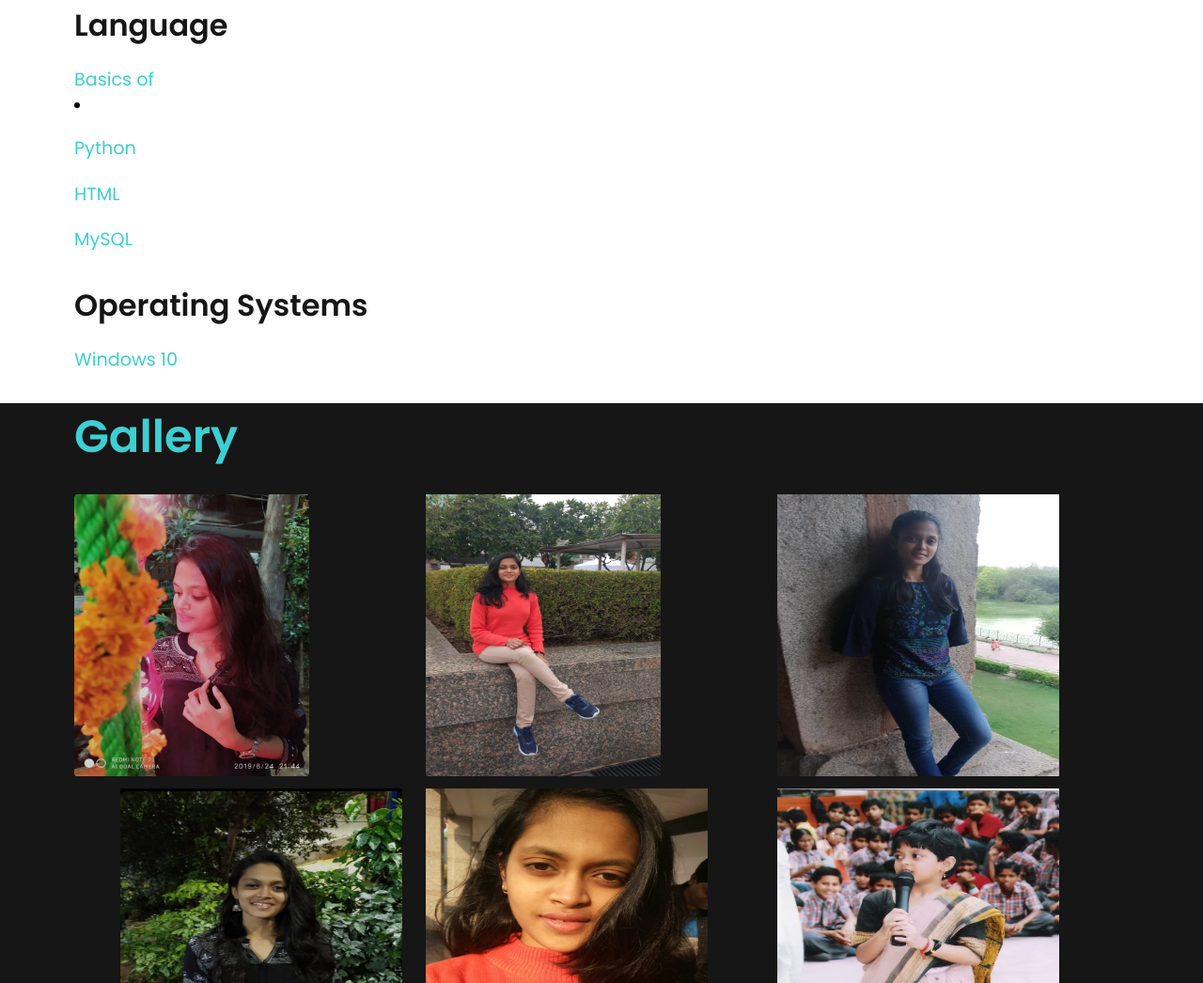
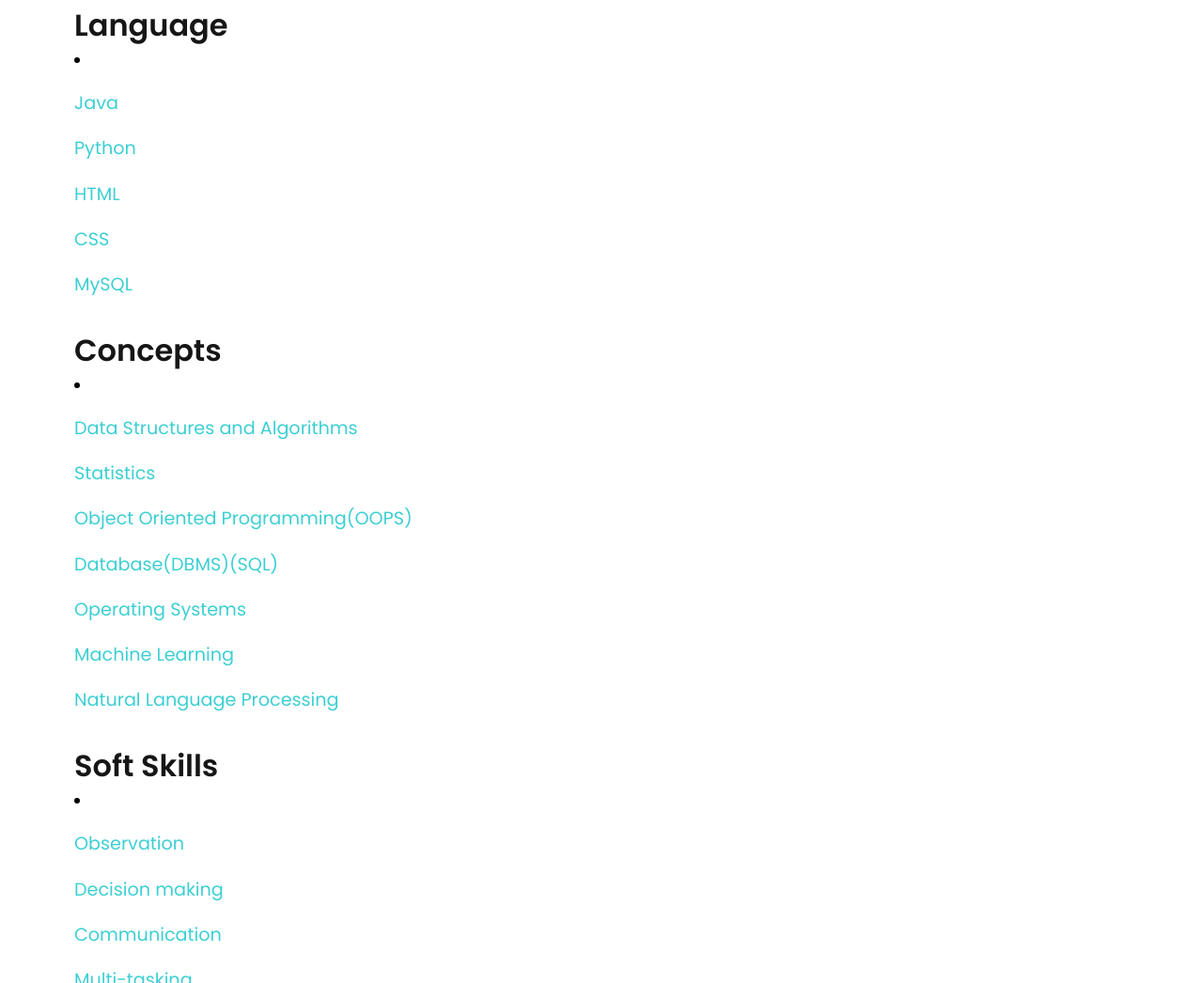
Before and after one commit to AvipsaPradhan/portfolio, a plain HTML site: page index.html in a window 1280 px wide. Shown: the part 1754-2800 px from the top of the page at 94% size. Drawn offline with Linux system fonts and the light colour scheme.

Commit message:
Update index.html
final commit

```diff
--- a/index.html
+++ b/index.html
@@ -32,7 +32,8 @@
                 <div class="right">
                     <h4>Hello! I am</h4>
                     <h1>Avipsa Pradhan</h1>
-                    <p>I was born in Odisha and brought up in Delhi. I am currently Pursuing B.Tech in COMPUTER SCIENCE ENGINEERING & TECHNOLOGY from Dronacharya college of Enginnering, Gurgoan, Approved by AICTE.</p>
+                    <p>As a Computer Science student, I am an individual who is passionate about technology and programming. My educational background, along with my practice in coding, problem-solving abilities, and eagerness to learn, equip me with the
+                        fundamentals required to excel as a Software Developer.</p>
                 </div>
             </div>
         </div>
@@ -74,8 +75,8 @@
                     <tr>
                         <td>Dronacharya College of Engineering</td>
                         <td>B.Tech</td>
-                        <td>Pursuing(1st year)</td>
-                        <td>----</td>
+                        <td>Pursuing(3rd year)</td>
+                        <td>2025</td>
 
                     </tr>
                     <tr>
@@ -92,62 +93,90 @@
                     </tr>
 
                 </table>
+                <div class="skill">
+                    <div class="technical">
                         <h1>Technical<span> Skills</span></h1>
+                        <div class="language">
                             <h2>Language</h2>
-                <p>Basics of</p>
                             <li>
+                                <ol>Java</ol>
                                 <ol>Python</ol>
                                 <ol>HTML</ol>
+                                <ol>CSS</ol>
                                 <ol>MySQL</ol>
                             </li>
-                <h2>Operating Systems</h2>
-                <p>Windows 10</p>
+                        </div>
+                        <div class="concept">
+                            <h2>Concepts</h2>
+                            <li>
+                                <ol>Data Structures and Algorithms</ol>
+                                <ol>Statistics</ol>
+                                <ol>Object Oriented Programming(OOPS)</ol>
+                                <ol>Database(DBMS)(SQL)</ol>
+                                <ol>Operating Systems</ol>
+                                <ol>Machine Learning</ol>
+                                <ol>Natural Language Processing</ol>
+                            </li>
                         </div>
                     </div>
-    </section>
-    <section class="gallery">
-        <div class="container">
-            <h1 class="heading">Gallery</h1>
-            <div class="grids">
-                <div class="image">
-                    <img src="./images/2cd0ecb1-567b-462c-9fb8-1abd8dff1aa2.jpg" width="250px" height="300px">
+                    <div class="soft">
+                        <h2>Soft Skills</h2>
+                        <li>
+                            <ol>Observation</ol>
+                            <ol>Decision making</ol>
+                            <ol>Communication</ol>
+                            <ol>Multi-tasking</ol>
+                            <ol>Time Management</ol>
+                            <ol>Collaboration</ol>
+                        </li>
                     </div>
-                <div class="image">
-                    <img src="./images/352cdb9c-0df2-4e1e-a68b-3b668aa864fb.jpg" width="250px" height="300px">
-                </div>
-                <div class="image">
-                    <img src="./images/6c80038f-d818-4873-b6d9-160090840be3.jpg" width="300px" height="300px">
-                </div>
-                <div class="image">54
-                    <img src="./images/98f6ff6f-b7c9-4c99-9def-9a14b64d999c.jpg" width="300px" height="300px">
-                </div>
-                <div class="image">
-                    <img src="./images/bdabcd90-76ca-4af1-8e94-3bfad18f6467.jpg" width="300px" height="300px">
-                </div>
-                <div class="image">
-                    <img src="./images/WhatsApp Image 2022-03-20 at 11.06.16 PM.jpeg" width="300px" height="300px">
                 </div>
             </div>
         </div>
     </section>
-    <section class="contact">
-        <div class="container">
+    <section class="gallery ">
+        <div class="container ">
+            <h1 class="heading ">Gallery</h1>
+            <div class="grids ">
+                <div class="image ">
+                    <img src="./images/2cd0ecb1-567b-462c-9fb8-1abd8dff1aa2.jpg " width="250px " height="300px ">
+                </div>
+                <div class="image ">
+                    <img src="./images/352cdb9c-0df2-4e1e-a68b-3b668aa864fb.jpg " width="250px " height="300px ">
+                </div>
+                <div class="image ">
+                    <img src="./images/6c80038f-d818-4873-b6d9-160090840be3.jpg " width="300px " height="300px ">
+                </div>
+                <div class="image ">54
+                    <img src="./images/98f6ff6f-b7c9-4c99-9def-9a14b64d999c.jpg " width="300px " height="300px ">
+                </div>
+                <div class="image ">
+                    <img src="./images/bdabcd90-76ca-4af1-8e94-3bfad18f6467.jpg " width="300px " height="300px ">
+                </div>
+                <div class="image ">
+                    <img src="./images/WhatsApp Image 2022-03-20 at 11.06.16 PM.jpeg " width="300px " height="300px ">
+                </div>
+            </div>
+        </div>
+    </section>
+    <section class="contact ">
+        <div class="container ">
             <h1>Contact <span>Me</span></h1>
-            <div class="card-wrapper">
-                <div class="card">
-                    <img src="./images/cell-phone-icon-vector-illustration-style-flat-iconic-cell-phone-symbol-cell-phone-icon-vector-illustration-style-flat-159424630.jpg" width="100px" height="100px">
+            <div class="card-wrapper ">
+                <div class="card ">
+                    <img src="./images/cell-phone-icon-vector-illustration-style-flat-iconic-cell-phone-symbol-cell-phone-icon-vector-illustration-style-flat-159424630.jpg " width="100px " height="100px ">
                     <h6>Phone Number</h6>
                     <p>8700602759</p>
                 </div>
-                <div class="card">
-                    <img src="./images/email-icon-envelopemail-symbol-message-sign-vector-23190238.webp" width="100px" height="100px">
+                <div class="card ">
+                    <img src="./images/email-icon-envelopemail-symbol-message-sign-vector-23190238.webp " width="100px " height="100px ">
                     <h6>Email Id</h6>
                     <p>avipsapradhan2003@gmail.com</p>
                 </div>
 
             </div>
             <div>
-                <a href="https://www.instagram.com/a.v.i.p.s.a._/"><img src="./images/insta.jpg " width="50px " height="50px "></a>
+                <a href="https://www.instagram.com/a.v.i.p.s.a._/ "><img src="./images/insta.jpg " width="50px " height="50px "></a>
                 <a href="https://www.linkedin.com/in/avipsa-pradhan-42321a235/ "><img src="./images/linkedin.webp " width="50px " height="50px "></a>
 
             </div>
```
Lines whose indentation alone changed are shown as unchanged.
